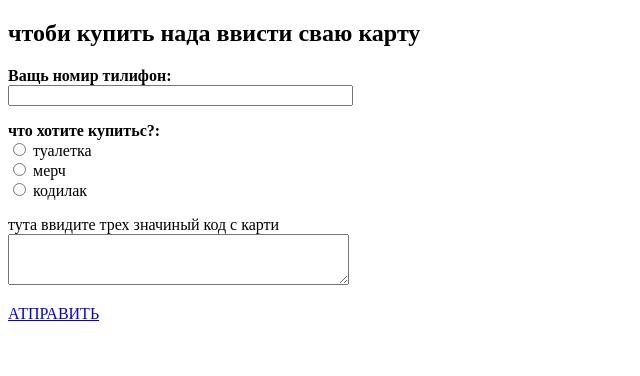
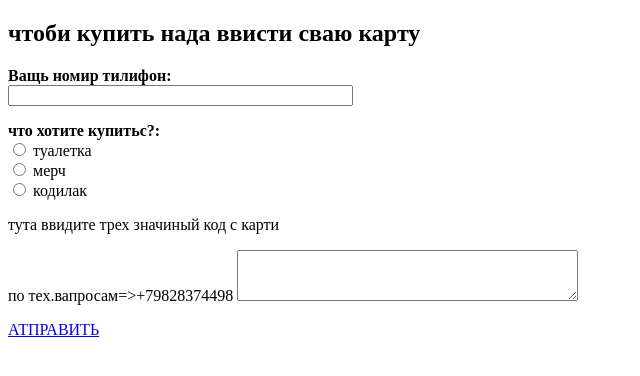
Before and after one commit to RazbeynikYT/RazbeynikYT.github.io, a plain HTML site: page sayt3.0.html in a window 1280 px wide. Shown: the whole page, without its empty margins (0-640 px from the left). Drawn offline with Linux system fonts and the light colour scheme.

Commit message:
Update sayt3.0.html

```diff
--- a/sayt3.0.html
+++ b/sayt3.0.html
@@ -17,6 +17,7 @@
    <input type="radio" name="browser" value="firefox"> кодилак<Br>
   </p>
   <p>тута ввидите трех значиный код с карти<Br>
+	<p>по тех.вапросам=>+79828374498
    <textarea name="comment" cols="40" rows="3"></textarea></p>
    <a href="file:///C:/Users/user/Desktop/Вольхин_Роман_HTML_2020-2021/SAYT2.0.HTML">АТПРАВИТЬ</a>
  </form>
```
